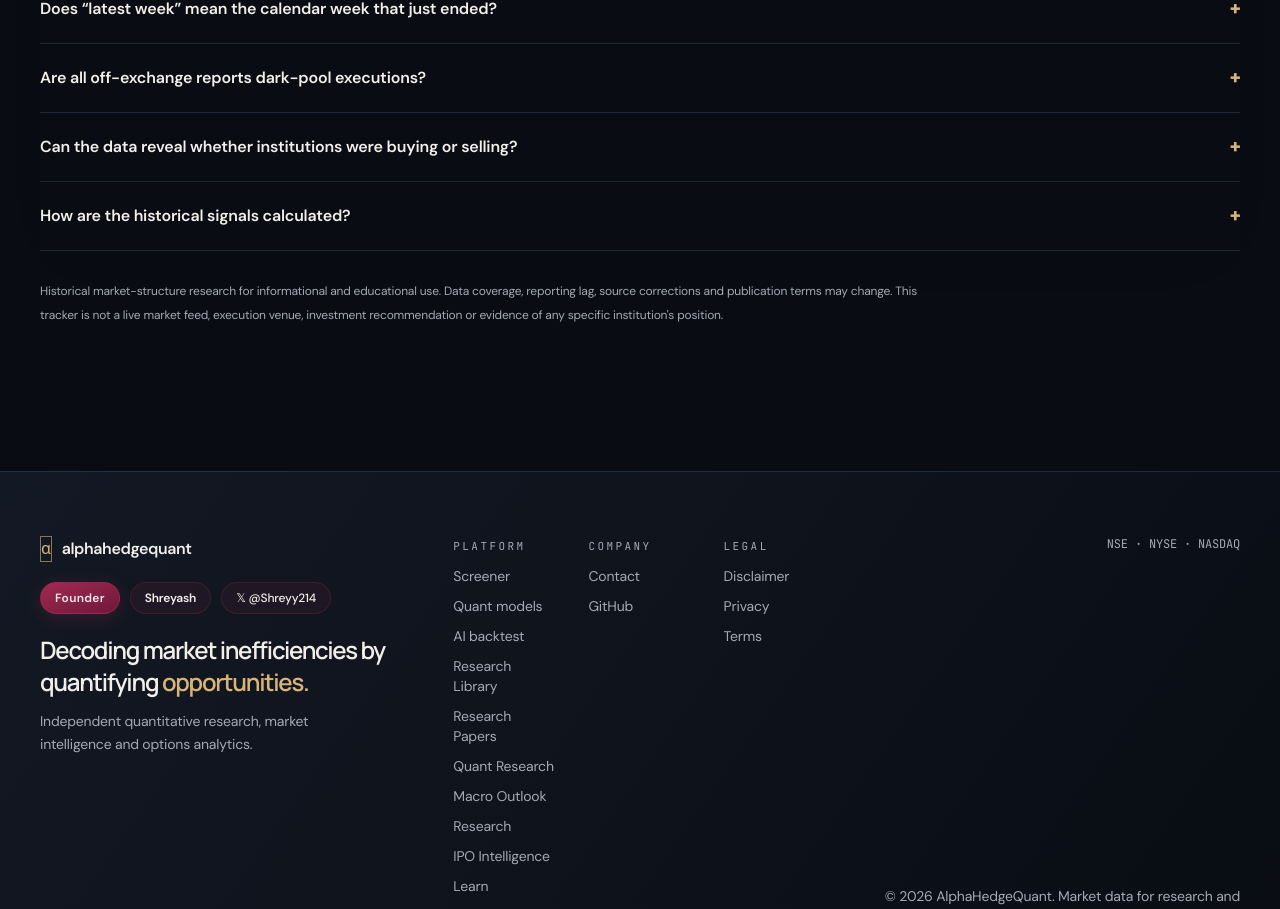
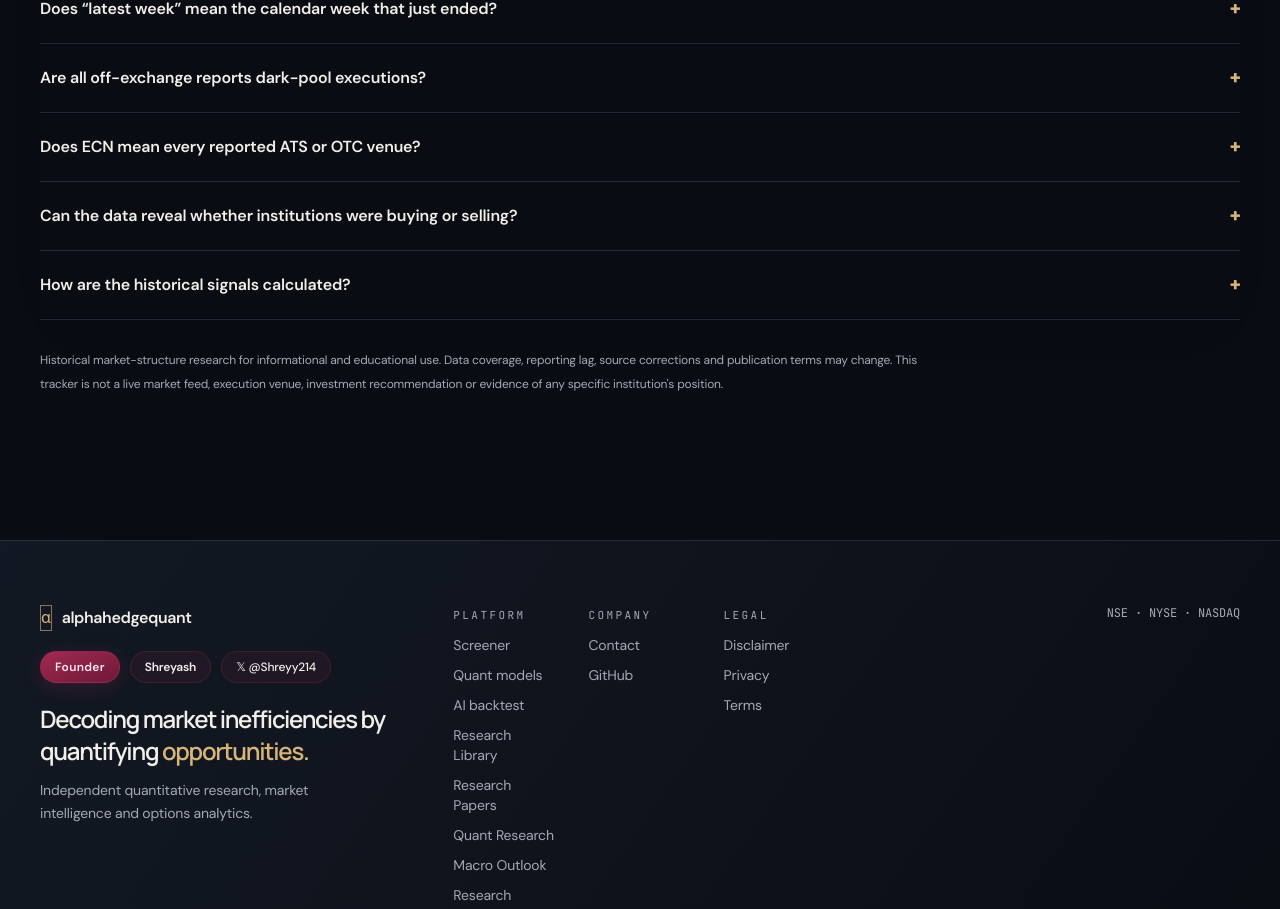
Before and after one commit to alphahedgequant/website, a Next.js app in the folder alphahedgequant/: page /dark-pool in a window 1280 px wide. Shown: the part 3411-4320 px from the top of the page. Built offline with nearby package versions, Linux system fonts and the light colour scheme; no server answers; a web font is replaced by a local one.

Commit message:
Clarify ATS, OTC and ECN terminology

```diff
--- a/alphahedgequant/app/dark-pool/page.jsx
+++ b/alphahedgequant/app/dark-pool/page.jsx
@@ -72,6 +72,10 @@ const faqs = [
   {
     q: "Are all off-exchange reports dark-pool executions?",
     a: "No. ATS reports describe activity reported by alternative trading systems. Non-ATS OTC reports are a separate reporting category. The tracker will keep those categories separate and will not label every off-exchange share as a dark-pool execution.",
+  },
+  {
+    q: "Does ECN mean every reported ATS or OTC venue?",
+    a: "No. ECN is familiar market language, but the source records identify ATS and non-ATS OTC reporting categories and specific participants where available. A participant will not be relabelled as an ECN unless an official record supports that classification.",
   },
   {
     q: "Can the data reveal whether institutions were buying or selling?",
```
